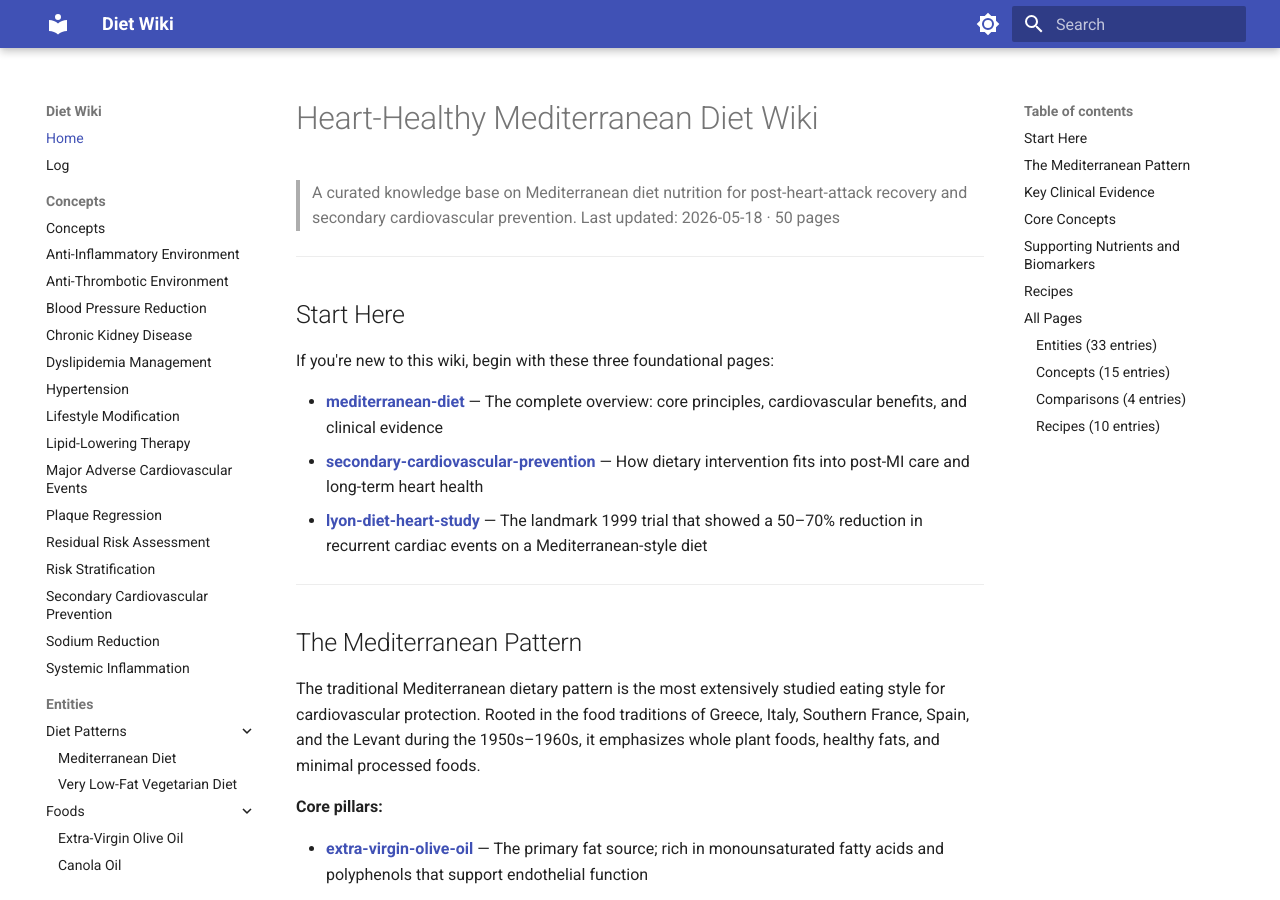
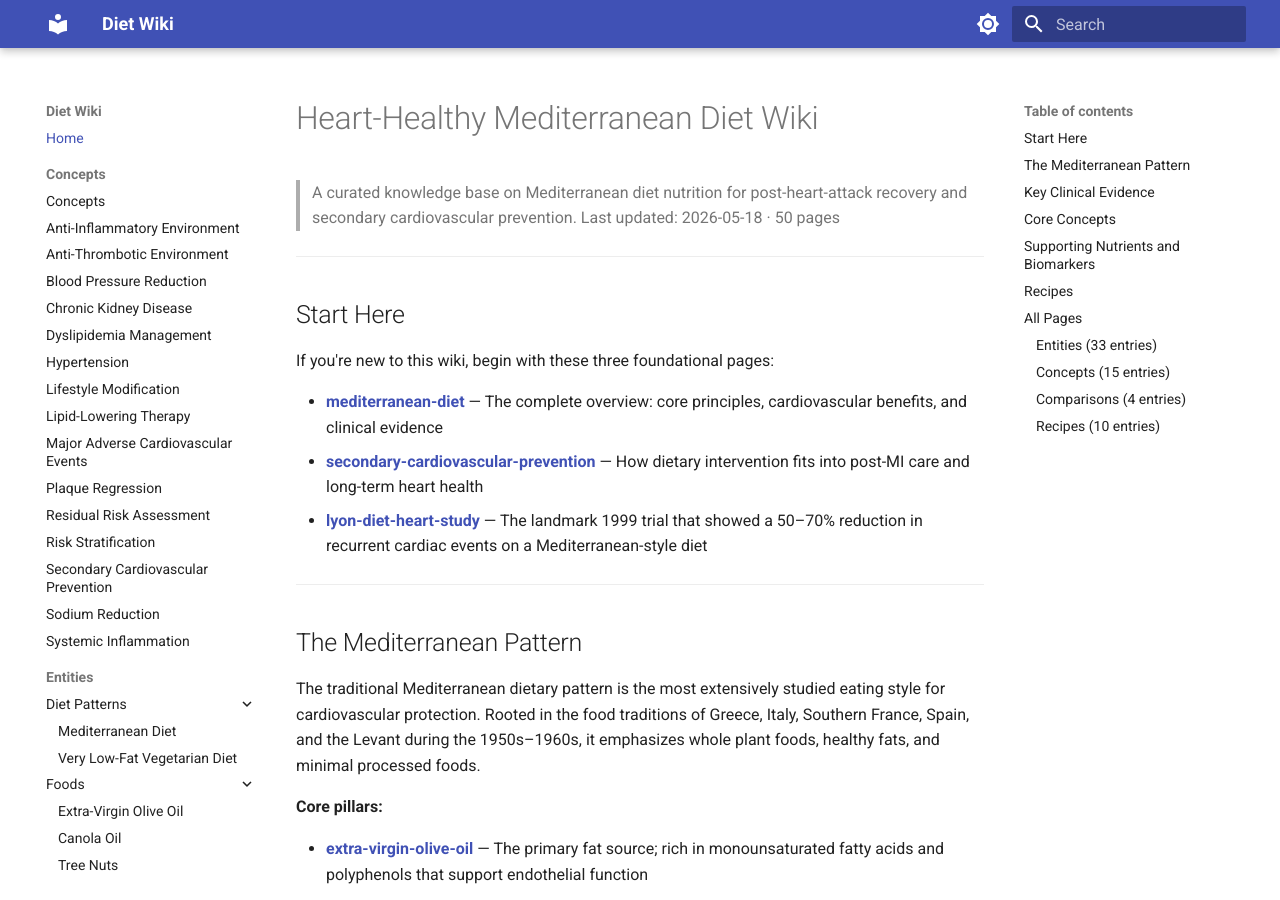
Before and after one commit to humanshell/diet-wiki, an MkDocs documentation site: the page built from docs/index.md, in a window 1280 px wide and 900 px high. Built offline with MkDocs 1.6.1 and Material for MkDocs 9.7.7, drawn with Linux system fonts in a browser that asks for light colours.

```diff
--- a/mkdocs.yml
+++ b/mkdocs.yml
@@ -27,7 +27,6 @@
 # The Navigation structure is the backbone of your website's sidebar
 nav:
   - Home: index.md
-  - Log: log.md
   - Concepts:
     - Concepts: concepts/index.md
     - Anti-Inflammatory Environment: concepts/anti-inflammatory-environment.md
@@ -103,6 +102,7 @@
     - Lifestyle Intervention vs. Usual Care: comparisons/lifestyle-intervention-vs-usual-care.md
     - Mediterranean vs. Low-Fat Diet: comparisons/mediterranean-vs-low-fat-diet.md
     - Mediterranean vs. Western Diet: comparisons/mediterranean-vs-western-diet.md
+  - Log: log.md
 
 # This enables everything you need for a professional look
 plugins:
```
